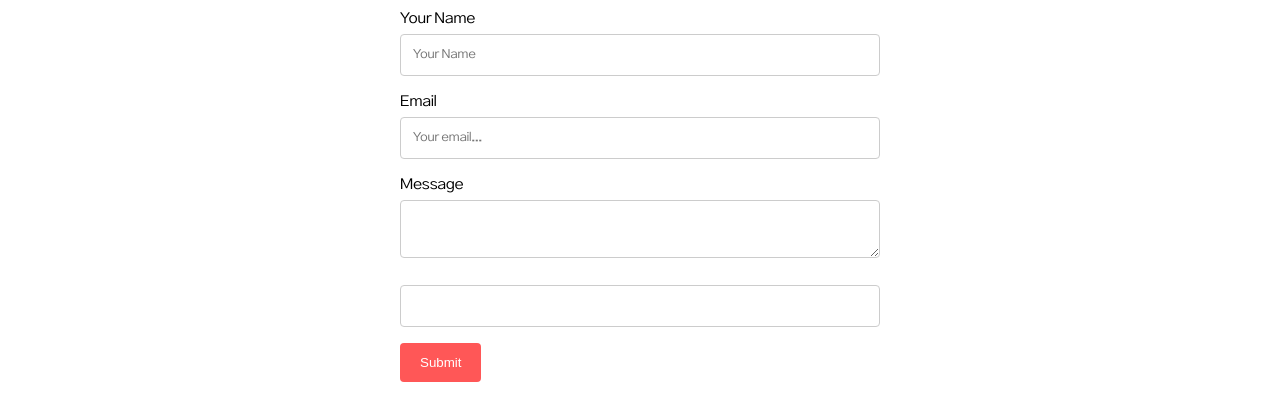
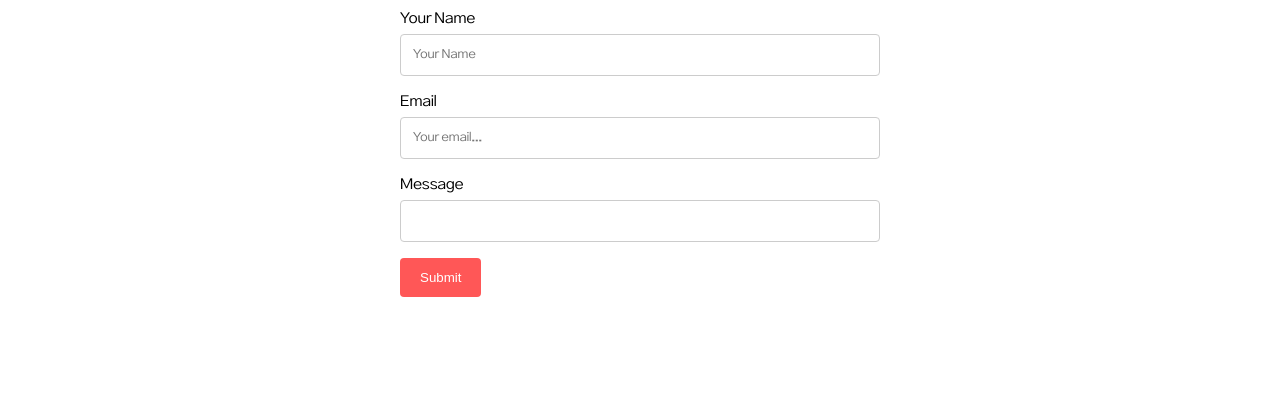
Before and after one commit to zcheimets/turkey-hill-ragtime-orchestra, a website: page src/contact.html in a window 1280 px wide. Shown: the part 216-636 px from the top of the page. Drawn offline with Linux system fonts and the light colour scheme.

Commit message:
forgot to remove testing textarea div

```diff
--- a/src/contact.html
+++ b/src/contact.html
@@ -42,8 +42,6 @@
             <input type="text" id="email" name="email" placeholder="Your email..." required>
 
             <label for="message">Message</label>
-            <textarea id="temp"></textarea>
-
             <input type="text" id="message" name="message" required>
 
             <!-- Honeypot Spam Protection -->
```
